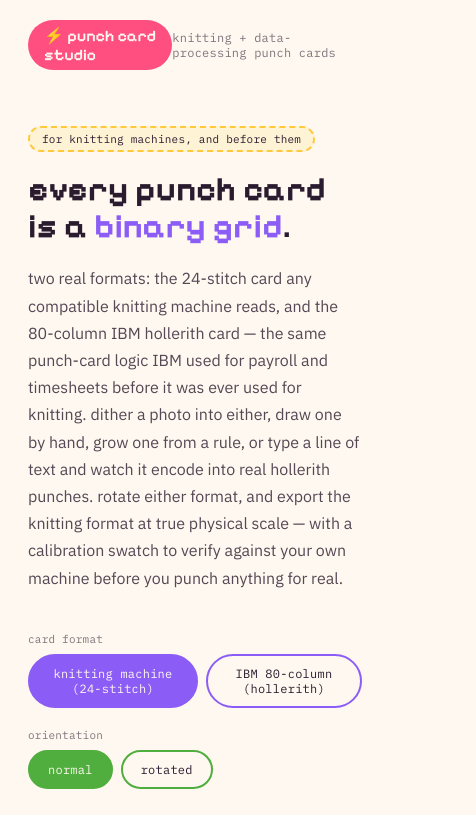
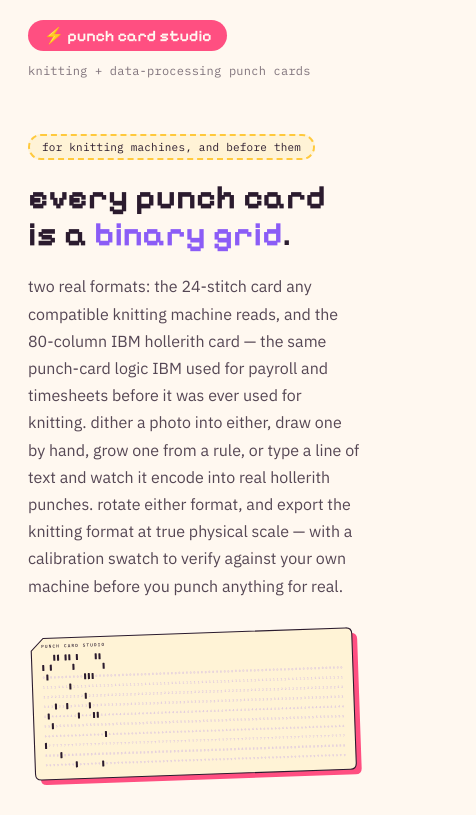
Before and after one commit to yafira/punchcard-studio, a Next.js app: page / in a window 390 px wide. Shown: the top 815 px of the page, 476 px wide, since content can reach past the window. Built offline with nearby package versions, Linux system fonts and the light colour scheme.

Commit message:
+ punch card svg to hero, ibm plex sans, responsive layout

```diff
--- a/app/globals.css
+++ b/app/globals.css
@@ -67,3 +67,59 @@ textarea {
   border: 2.5px dashed var(--ink);
   border-radius: var(--radius-lg);
 }
+
+/* hero: copy on the left, punched card on the right, stacks on small screens.
+   same 1200px column as the workspace below so everything lines up */
+.hero {
+  display: grid;
+  grid-template-columns: minmax(0, 1.15fr) minmax(0, 1fr);
+  gap: clamp(28px, 4vw, 56px);
+  align-items: center;
+  max-width: 1200px;
+  margin: 0 auto;
+  padding: 36px 28px 48px;
+}
+
+.hero-card {
+  width: 100%;
+  transform: rotate(-4deg);
+  transition: transform 0.3s ease;
+}
+
+.hero-card svg {
+  display: block;
+  width: 100%;
+  height: auto;
+}
+
+.hero-card:hover {
+  transform: rotate(-1.5deg) translateY(-4px);
+}
+
+@media (max-width: 900px) {
+  .hero {
+    grid-template-columns: minmax(0, 1fr);
+  }
+
+  .hero-card {
+    max-width: 560px;
+    transform: rotate(-2deg);
+  }
+}
+
+/* workspace: controls column + preview, stacks on small screens */
+.workspace-grid {
+  display: grid;
+  grid-template-columns: 300px minmax(0, 1fr);
+  gap: 32px;
+}
+
+.workspace-grid > * {
+  min-width: 0;
+}
+
+@media (max-width: 760px) {
+  .workspace-grid {
+    grid-template-columns: minmax(0, 1fr);
+  }
+}
--- a/app/page.tsx
+++ b/app/page.tsx
@@ -1,4 +1,5 @@
 import Workspace from "@/components/Workspace";
+import HeroCard from "@/components/HeroCard";
 
 export default function Home() {
   return (
@@ -8,7 +9,11 @@ export default function Home() {
           display: "flex",
           justifyContent: "space-between",
           alignItems: "center",
+          flexWrap: "wrap",
+          gap: 12,
           padding: "20px 28px",
+          maxWidth: 1200,
+          margin: "0 auto",
         }}
       >
         <div
@@ -20,6 +25,7 @@ export default function Home() {
             color: "var(--paper)",
             padding: "6px 16px",
             borderRadius: "var(--radius-pill)",
+            whiteSpace: "nowrap",
           }}
         >
           ⚡ punch card studio
@@ -29,7 +35,8 @@ export default function Home() {
         </nav>
       </header>
 
-      <section style={{ padding: "36px 28px 40px", maxWidth: 920 }}>
+      <section className="hero">
+        <div>
         <div
           className="mono"
           style={{
@@ -69,6 +76,8 @@ export default function Home() {
           format at true physical scale — with a calibration swatch to verify
           against your own machine before you punch anything for real.
         </p>
+        </div>
+        <HeroCard />
       </section>
 
       <Workspace />
@@ -77,6 +86,8 @@ export default function Home() {
         className="mono"
         style={{
           padding: "24px 28px 40px",
+          maxWidth: 1200,
+          margin: "0 auto",
           display: "flex",
           justifyContent: "space-between",
           fontSize: 11,
--- /dev/null
+++ b/components/HeroCard.tsx
@@ -0,0 +1,87 @@
+import type React from "react";
+import { encodeText } from "@/lib/hollerith";
+import { IBM_COLUMNS, IBM_ROWS, IBM_ROW_LABELS } from "@/lib/cardformats";
+
+// a real 80-column hollerith card with the studio's name punched into it,
+// using the same encoder as the text tab
+const MESSAGE = "PUNCH CARD STUDIO";
+
+// card proportions follow the real 7.375in x 3.25in card
+const W = 737.5;
+const H = 325;
+const CORNER = 28;
+const PAD_X = 22;
+const PAD_TOP = 34;
+const PAD_BOTTOM = 22;
+const COL_W = (W - PAD_X * 2) / IBM_COLUMNS;
+const ROW_H = (H - PAD_TOP - PAD_BOTTOM) / IBM_ROWS;
+const HOLE_W = COL_W * 0.55;
+const HOLE_H = ROW_H * 0.62;
+
+export default function HeroCard() {
+  const { cells } = encodeText(MESSAGE, IBM_COLUMNS);
+
+  const printed: React.ReactElement[] = [];
+  const holes: React.ReactElement[] = [];
+
+  for (let r = 0; r < IBM_ROWS; r++) {
+    const label = IBM_ROW_LABELS[r];
+    // only the digit rows (0-9) carry printed numbers on a real card
+    const printsDigit = label !== "12" && label !== "11";
+    for (let c = 0; c < IBM_COLUMNS; c++) {
+      const cx = PAD_X + c * COL_W + COL_W / 2;
+      const cy = PAD_TOP + r * ROW_H + ROW_H / 2;
+      if (cells[r * IBM_COLUMNS + c] === 0) {
+        holes.push(
+          <rect
+            key={`h${r}-${c}`}
+            x={cx - HOLE_W / 2}
+            y={cy - HOLE_H / 2}
+            width={HOLE_W}
+            height={HOLE_H}
+            rx={1.2}
+            fill="var(--ink)"
+          />
+        );
+      } else if (printsDigit) {
+        printed.push(
+          <text key={`p${r}-${c}`} x={cx} y={cy + 2.6} textAnchor="middle" fontSize={7.2}>
+            {label}
+          </text>
+        );
+      }
+    }
+  }
+
+  // printed characters along the top edge, like a keypunch interprets the card
+  const interpreted = MESSAGE.split("").map((ch, c) => (
+    <text
+      key={`i${c}`}
+      x={PAD_X + c * COL_W + COL_W / 2}
+      y={22}
+      textAnchor="middle"
+      fontSize={10}
+      fontWeight={500}
+      fill="var(--ink)"
+    >
+      {ch}
+    </text>
+  ));
+
+  const outline = `M ${CORNER} 0 H ${W - 14} Q ${W} 0 ${W} 14 V ${H - 14} Q ${W} ${H} ${W - 14} ${H} H 14 Q 0 ${H} 0 ${H - 14} V ${CORNER} Z`;
+
+  return (
+    <div className="hero-card" aria-hidden="true">
+      <svg viewBox={`-12 -12 ${W + 30} ${H + 30}`}>
+        {/* offset shadow in blush, same bold-but-soft treatment as the pills */}
+        <path d={outline} transform="translate(12 12)" fill="var(--blush)" />
+        <path d={outline} fill="var(--butter-soft)" stroke="var(--ink)" strokeWidth={2.5} />
+        <g fontFamily="var(--font-mono), monospace" fill="var(--wisteria)" opacity={0.55}>
+          {printed}
+        </g>
+        <g fontFamily="var(--font-mono), monospace">{interpreted}</g>
+        {holes}
+      </svg>
+    </div>
+  );
+}
--- a/components/Workspace.tsx
+++ b/components/Workspace.tsx
@@ -111,7 +111,7 @@ export default function Workspace() {
         </div>
       )}
 
-      <div style={{ display: "flex", gap: 8, marginBottom: 28 }}>
+      <div style={{ display: "flex", gap: 8, marginBottom: 28, flexWrap: "wrap" }}>
         {format.encoding === "bitmap" ? (
           <>
             <TabButton active={mode === "image"} onClick={() => setMode("image")}>image</TabButton>
@@ -127,7 +127,7 @@ export default function Workspace() {
         )}
       </div>
 
-      <div style={{ display: "grid", gridTemplateColumns: "300px 1fr", gap: 32 }}>
+      <div className="workspace-grid">
         {format.encoding === "bitmap" && mode === "image" && (
           <ImageMode columns={format.columns} rows={rows} onGridChange={setCells} />
         )}
```
Also changed, not shown: app/layout.tsx (+11 -3 lines).
